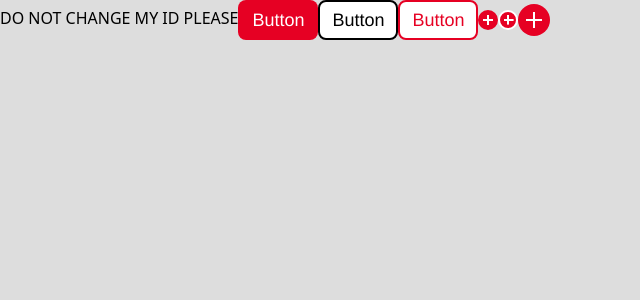
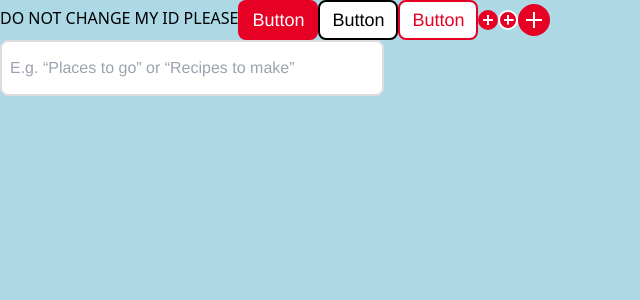
Before and after one commit to collageofficial/web-extension, a React (Create React App) app in the folder extension/: page / in a window 1280 px wide. Shown: the top 300 px of the page, without its empty margins (0-640 px from the left). Built offline with nearby package versions, Linux system fonts and the light colour scheme.

Commit message:
input atoms in progress

```diff
--- a/extension/src/App.css
+++ b/extension/src/App.css
@@ -7,7 +7,7 @@
 }
 
 body {
-    background-color: #dddddd;
+    background-color: lightblue;
 }
 
 /* plus button no border*/
--- a/extension/src/App.js
+++ b/extension/src/App.js
@@ -2,9 +2,16 @@ import React, { useContext } from 'react'
 import { Context } from './Context/Context'
 import './App.css'
 
-import CardContainer from './Components/Organisms/CardContainer'
+// atoms
 import Button from './Components/Atoms/Button'
 import Text from './Components/Atoms/Text'
+import Input from './Components/Atoms/Input'
+
+// molecules
+
+//organism
+import CardContainer from './Components/Organisms/CardContainer'
+
 
 const App = () => {
     const context = useContext(Context)
@@ -73,6 +80,16 @@ const App = () => {
                 height="8"
                 borderRadius="full"
             />
+            <Input
+                text="E.g. “Places to go” or “Recipes to make”"
+                textWeight="200"
+                bgColor="light"
+                width="96"
+                height="14"
+                border="2"
+                borderColor="grey"
+                borderRadius = 'small'
+            />
             {/* <Text text="Hello world!" bgColor="primary" color="light" /> */}
         </>
     )
--- /dev/null
+++ b/extension/src/Components/Atoms/Input.js
@@ -0,0 +1,33 @@
+import React from 'react'
+
+const Input = ({
+    text,
+    textWeight,
+    bgColor,
+    width,
+    height,
+    border,
+    borderColor,
+    borderRadius,
+}) => (
+    <input
+        placeholder={text}
+        className={`
+            font-main
+            font-${textWeight}
+            text-left
+            align-middle
+            bg-${bgColor}
+            w-${width}
+            h-${height}
+            p-small
+            border-${border}
+            border-${borderColor}
+            rounded-${borderRadius}
+            focus: outline-none
+            active: outline-none
+    `}
+    />
+)
+
+export default Input
```
